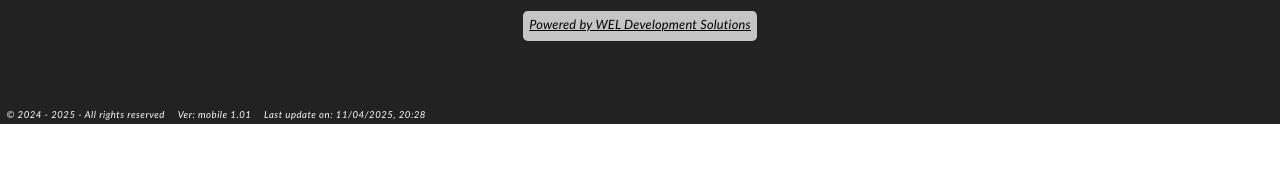
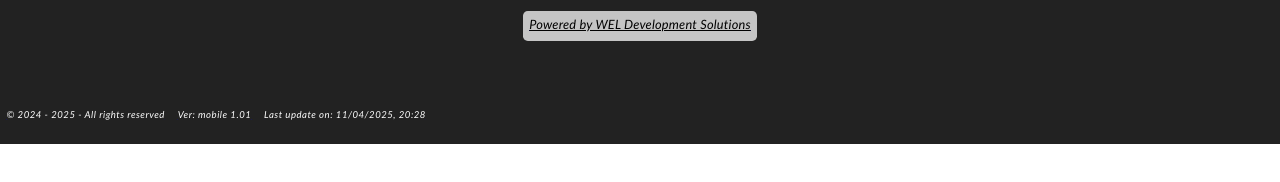
Before and after one commit to dorian-ioan-velici/personal-website, a plain HTML site: page index.html in a window 1280 px wide. Shown: the part 530-712 px from the top of the page. Drawn offline with Linux system fonts and the light colour scheme.

Commit message:
Add files via upload

```diff
--- a/style-index.css
+++ b/style-index.css
@@ -306,7 +306,7 @@ background: #222222;}
 .essentials-container {
 display: flex;
 grid-template-columns: 11fr 1fr;
-height: 20px;}
+height: 40px;}
 
 .essentials-items {
 background: #222222;
```
